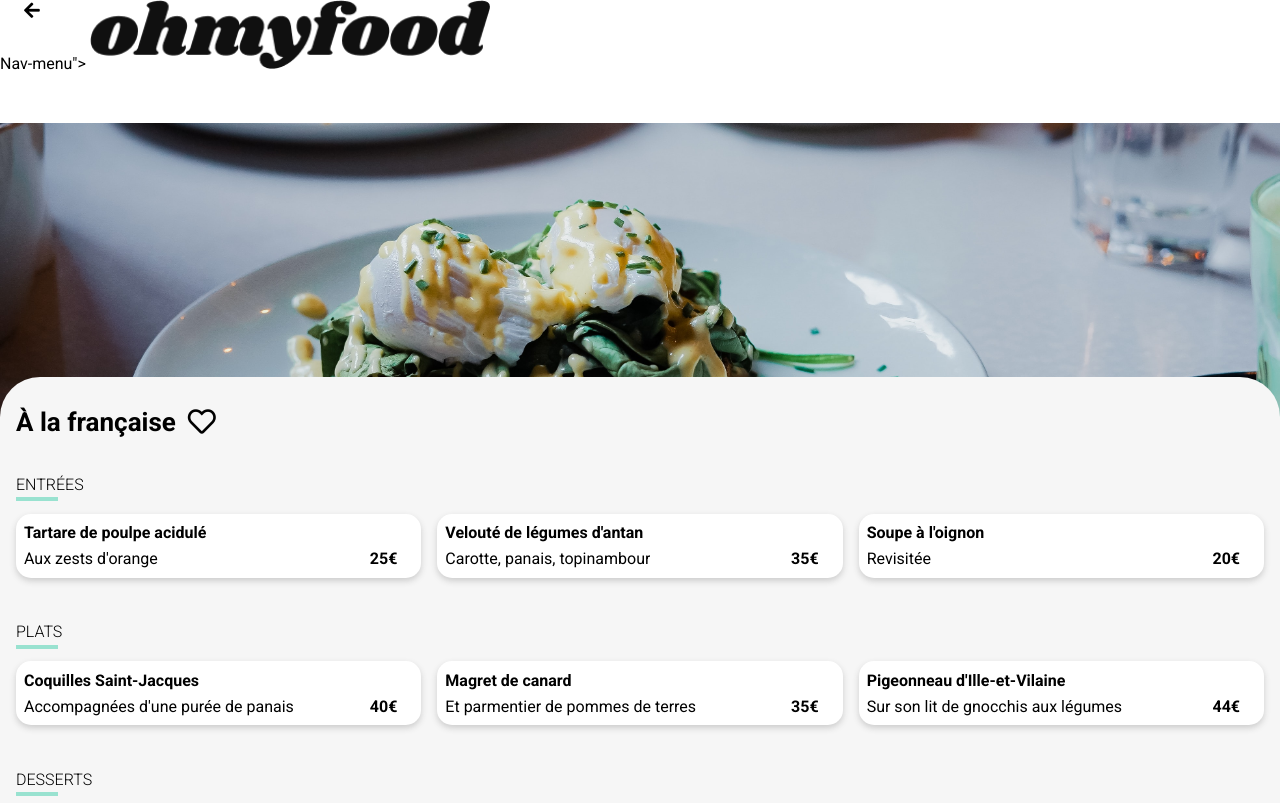
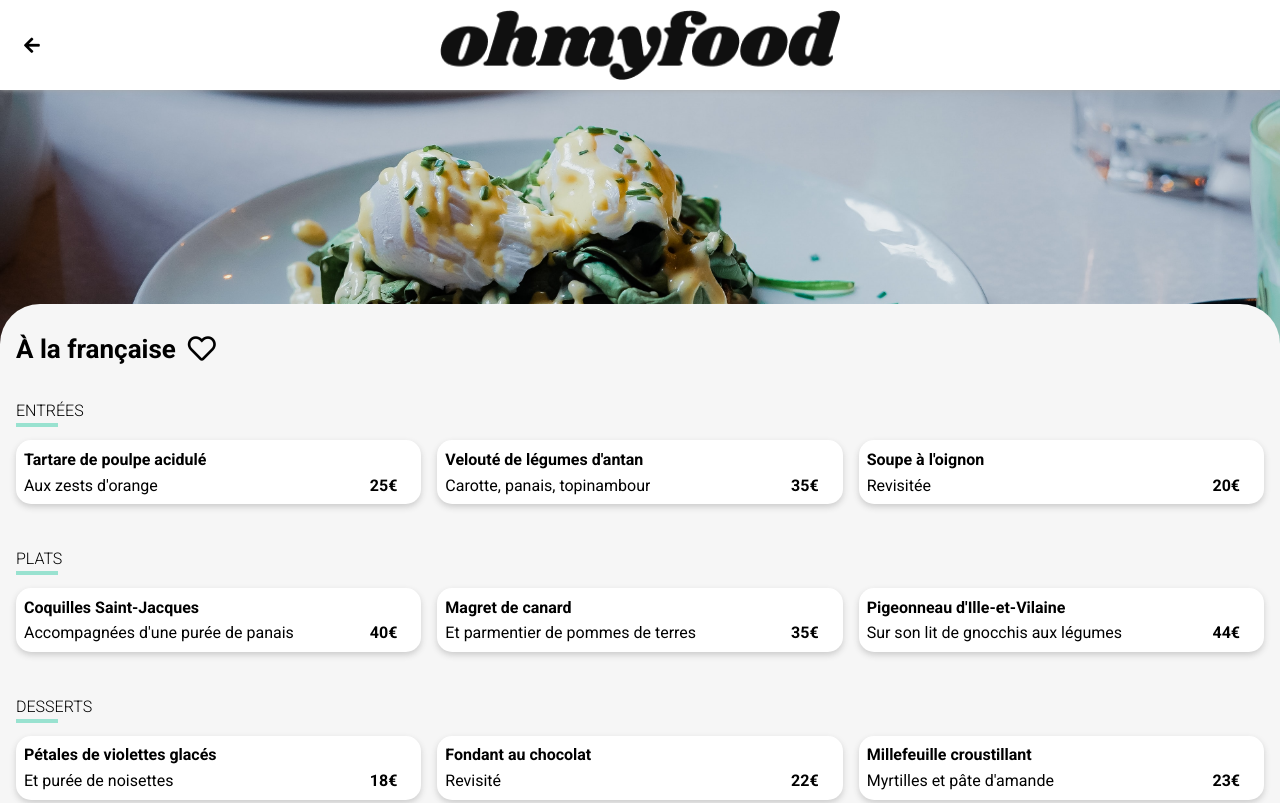
Before and after one commit to SedaII/IliasIdrissiMessnaoui_3_10082021, a website: page public/française.html in a window 1280 px wide. Shown: the top 803 px of the page. Drawn offline with Linux system fonts and the light colour scheme; a web font is replaced by a local one.

Commit message:
fix: typo menu a la francaise

```diff
--- a/public/française.html
+++ b/public/française.html
@@ -9,7 +9,8 @@
   <title>Oh My Food!</title>
 </head>
 <body>
-  <header>Nav-menu">
+  <header>
+    <nav class="Nav-menu">
       <a href="./index.html" class="Nav__link">
         <i class="fas fa-arrow-left"></i>
       </a>
```
